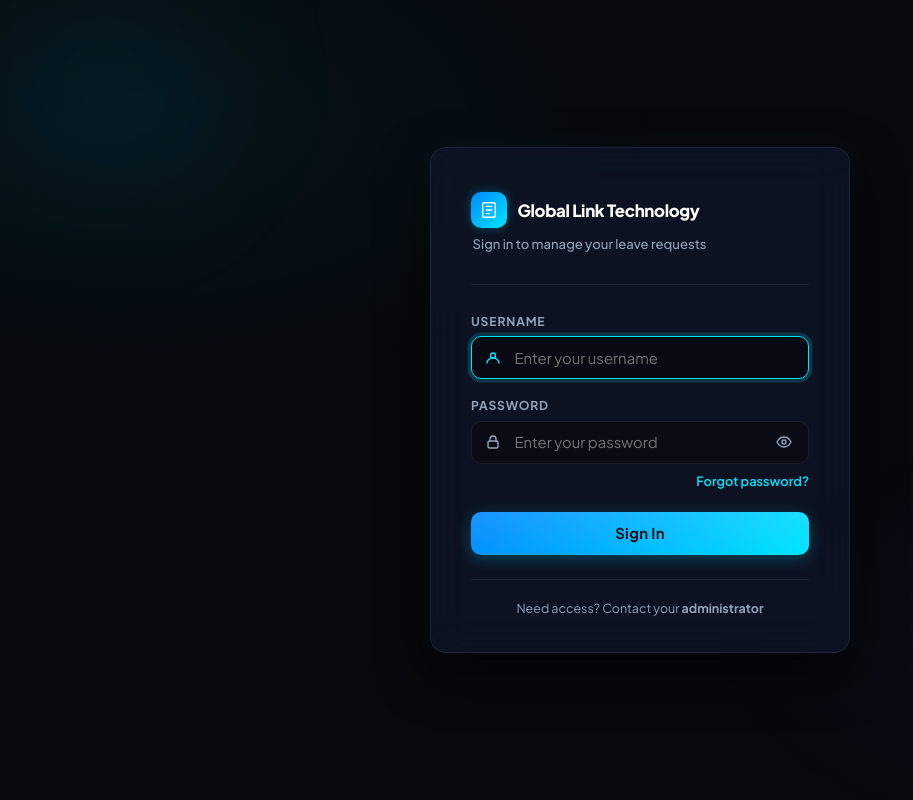
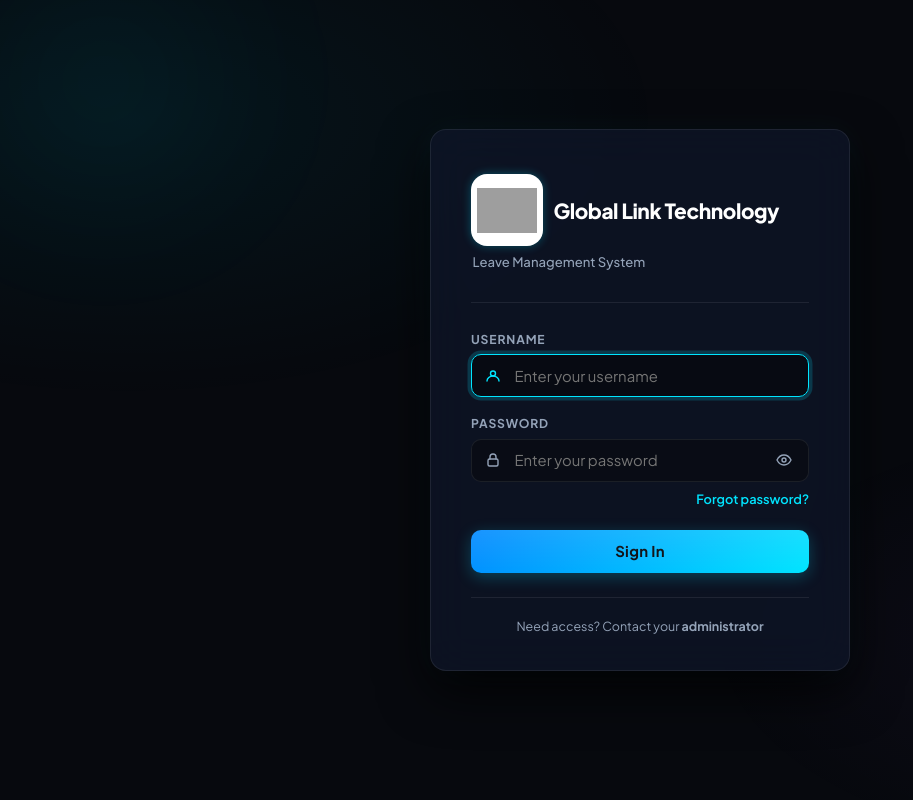
Before and after one commit to sarojoffl/leave-system, a Django app: page /accounts/login/ in a window 1280 px wide. Shown: the whole page, without its empty margins (0-913 px from the left). Run offline with Django 4.2, Linux system fonts and the light colour scheme; grey boxes are pictures that could not be loaded.

Commit message:
feat: enhance account management, leave workflows, and UI components

```diff
--- a/accounts/templates/accounts/login.html
+++ b/accounts/templates/accounts/login.html
@@ -104,17 +104,23 @@
       margin-bottom: 0.4rem;
     }
     .brand-icon {
-      width: 36px; height: 36px;
-      background: linear-gradient(135deg, var(--primary-dark), var(--primary));
-      border-radius: 10px;
+      width: 72px; height: 72px;
+      background: #fff;
+      border-radius: 16px;
       display: grid;
       place-items: center;
       flex-shrink: 0;
       box-shadow: 0 0 10px rgba(0, 229, 255, 0.3);
+      padding: 6px;
     }
-    .brand-icon svg { width: 18px; height: 18px; }
+    .brand-icon img {
+      width: 100%;
+      height: 100%;
+      object-fit: contain;
+      display: block;
+    }
     .brand-name {
-      font-size: 1.05rem;
+      font-size: 1.3rem;
       font-weight: 800;
       color: #fff;
       letter-spacing: -0.02em;
@@ -347,9 +353,17 @@
       width: 44px; height: 44px;
       margin: 0 auto 1rem;
       border-radius: 50%;
-      background: var(--primary-glow);
+      background: #fff;
       display: grid;
       place-items: center;
+      padding: 6px;
+      box-shadow: 0 0 0 1px var(--border);
+    }
+    .modal-icon img {
+      width: 100%;
+      height: 100%;
+      object-fit: contain;
+      display: block;
     }
     .modal-box h3 {
       font-size: 1rem;
@@ -391,14 +405,11 @@
 
     <div class="brand">
       <div class="brand-icon">
-        <svg viewBox="0 0 20 20" fill="none" xmlns="http://www.w3.org/2000/svg">
-          <rect x="3" y="2" width="14" height="16" rx="2" stroke="#fff" stroke-width="1.6"/>
-          <path d="M7 6h6M7 10h6M7 14h3" stroke="#fff" stroke-width="1.6" stroke-linecap="round"/>
-        </svg>
+        <img src="https://globallinknepal.com/static/images/logo.webp" alt="Global Link Technology logo">
       </div>
       <span class="brand-name">Global Link Technology</span>
     </div>
-    <p class="login-tagline">Sign in to manage your leave requests</p>
+    <p class="login-tagline">Leave Management System</p>
 
     <div class="divider"></div>
 
@@ -479,10 +490,7 @@
   <div class="modal-overlay" id="forgotPasswordModal">
     <div class="modal-box">
       <div class="modal-icon">
-        <svg width="20" height="20" viewBox="0 0 16 16" fill="none">
-          <rect x="3" y="7" width="10" height="7" rx="1.5" stroke="var(--primary)" stroke-width="1.4"/>
-          <path d="M5 7V5a3 3 0 016 0v2" stroke="var(--primary)" stroke-width="1.4" stroke-linecap="round"/>
-        </svg>
+        <img src="https://globallinknepal.com/static/images/logo.webp" alt="Global Link Technology logo">
       </div>
       <h3>Forgot your password?</h3>
       <p>Password resets aren't automated yet. Please reach out to <strong>your system administrator</strong> directly and they'll get you sorted.</p>
--- a/accounts/utils.py
+++ b/accounts/utils.py
@@ -1,4 +1,4 @@
 def get_view_mode(request):
-    if request.user.role not in ('manager', 'hr'):
+    if not request.user.has_management_access:
         return 'employee'
     return request.session.get('view_mode', 'manager')
--- a/accounts/views.py
+++ b/accounts/views.py
@@ -19,7 +19,7 @@ User = get_user_model()
 
 
 def _post_login_redirect_name(user):
-    return 'manager_dashboard' if user.role in ('manager', 'hr') else 'dashboard'
+    return 'manager_dashboard' if user.has_management_access else 'dashboard'
 
 
 def login_view(request):
@@ -41,7 +41,7 @@ def login_view(request):
             try:
                 candidate = User.objects.get(username=username)
                 if not candidate.is_active:
-                    error = "This account has been deactivated. Please contact your manager or HR."
+                    error = "This account has been deactivated. Please contact your manager or system administrator."
                 else:
                     error = "Invalid username or password."
             except User.DoesNotExist:
@@ -92,7 +92,7 @@ def _user_form_data(post):
         errors.append("Last name is required.")
     if not data["username"]:
         errors.append("Username is required.")
-    if data["role"] not in ("employee", "manager", "hr"):
+    if data["role"] not in ("employee", "manager", "system_admin", "ceo"):
         errors.append("Invalid role selected.")
 
     return data, errors
@@ -149,7 +149,7 @@ def staff_list(request):
             return redirect("staff_list")
 
     # --- list / search ---
-    qs = User.objects.exclude(id=request.user.id).order_by("first_name", "last_name")
+    qs = User.objects.all().order_by("first_name", "last_name")
 
     q = request.GET.get("q", "").strip()
     filter_role = request.GET.get("role", "")
@@ -311,7 +311,9 @@ def staff_toggle_active(request, user_id):
 @login_required
 def set_view_mode(request):
     mode = request.GET.get('mode')
-    if mode in ('manager', 'employee') and request.user.role in ('manager', 'hr'):
+    if mode in ('manager', 'employee') and request.user.has_management_access:
         request.session['view_mode'] = mode
-    next_url = request.GET.get('next') or request.META.get('HTTP_REFERER') or 'dashboard'
-    return redirect(next_url)
+
+    if mode == 'manager':
+        return redirect('manager_dashboard')
+    return redirect('dashboard')
--- a/dashboard/views.py
+++ b/dashboard/views.py
@@ -17,7 +17,7 @@ from leaves.permissions import manager_required
 
 @login_required
 def dashboard(request):
-    if get_view_mode(request) == 'manager' and request.user.role in ('manager', 'hr'):
+    if get_view_mode(request) == 'manager' and request.user.has_management_access:
         return manager_dashboard(request)
 
     user = request.user
--- a/leaves/context_processors.py
+++ b/leaves/context_processors.py
@@ -16,7 +16,7 @@ def sidebar_context(request):
     bs_y, bs_m, bs_d = ad_to_bs(today)          # full BS date if you need it elsewhere
 
     pending_count = None
-    if user.role in ('manager', 'hr'):
+    if user.has_management_access:
         pending_count = (
             LeaveRequest.objects.filter(status='pending').exclude(employee=user).count()
             + AttendanceRequest.objects.filter(status='pending').exclude(employee=user).count()
--- a/leaves/permissions.py
+++ b/leaves/permissions.py
@@ -7,7 +7,7 @@ def manager_required(view_func):
     @wraps(view_func)
     @login_required
     def wrapper(request, *args, **kwargs):
-        if request.user.role not in ('manager', 'hr'):
+        if not request.user.has_management_access:
             raise PermissionDenied("You don't have permission to access this page.")
         return view_func(request, *args, **kwargs)
     return wrapper
--- a/leaves/static/css/style.css
+++ b/leaves/static/css/style.css
@@ -290,7 +290,7 @@ a {
 
 .nav-item.active {
   background: rgba(0, 229, 255, 0.08);
-  color: #fff;
+  color: var(--color-text);
   box-shadow: inset 0 0 15px rgba(0, 229, 255, 0.06);
   border: 1px solid rgba(0, 229, 255, 0.15);
 }
--- a/leaves/templates/base/base.html
+++ b/leaves/templates/base/base.html
@@ -29,7 +29,7 @@
  <!-- Sidebar -->
   <aside class="sidebar" id="sidebar">
     <div class="sidebar-logo">
-      <div class="logo-text"><span>Global Link</span> Tech</div>
+      <div class="logo-text"><span>Global Link</span> Technology</div>
       <button class="sidebar-close" id="sidebar-close" aria-label="Close menu">×</button>
     </div>
     <nav class="sidebar-nav">
@@ -87,10 +87,10 @@
         <h1 id="page-title">{% block page_title %}Dashboard{% endblock %}</h1>
       </div>
       <div class="topbar-right">
-        {% if request.user.role == 'manager' or request.user.role == 'hr' %}
+        {% if request.user.role == 'manager' or request.user.role == 'system_admin' %}
           <a href="{% url 'set_view_mode' %}?mode={% if view_mode == 'manager' %}employee{% else %}manager{% endif %}&next={{ request.path }}"
             class="role-badge" title="Click to switch view">
-            {% if view_mode == 'manager' %}Manager{% else %}My Leave{% endif %} View
+            {% if view_mode == 'manager' %}Manager{% else %}Employee{% endif %} View
           </a>
         {% elif request.user.role %}
           <span class="role-badge">{{ request.user.get_role_display }} View</span>
```
Also changed, not shown: accounts/models.py (+6 -1 lines), accounts/templates/accounts/staff_edit.html (+5 -4 lines), accounts/templates/accounts/staff_list.html (+3 -15 lines), leaves/views.py (+21 -12 lines), accounts/migrations/0004_alter_user_role.py (added).
